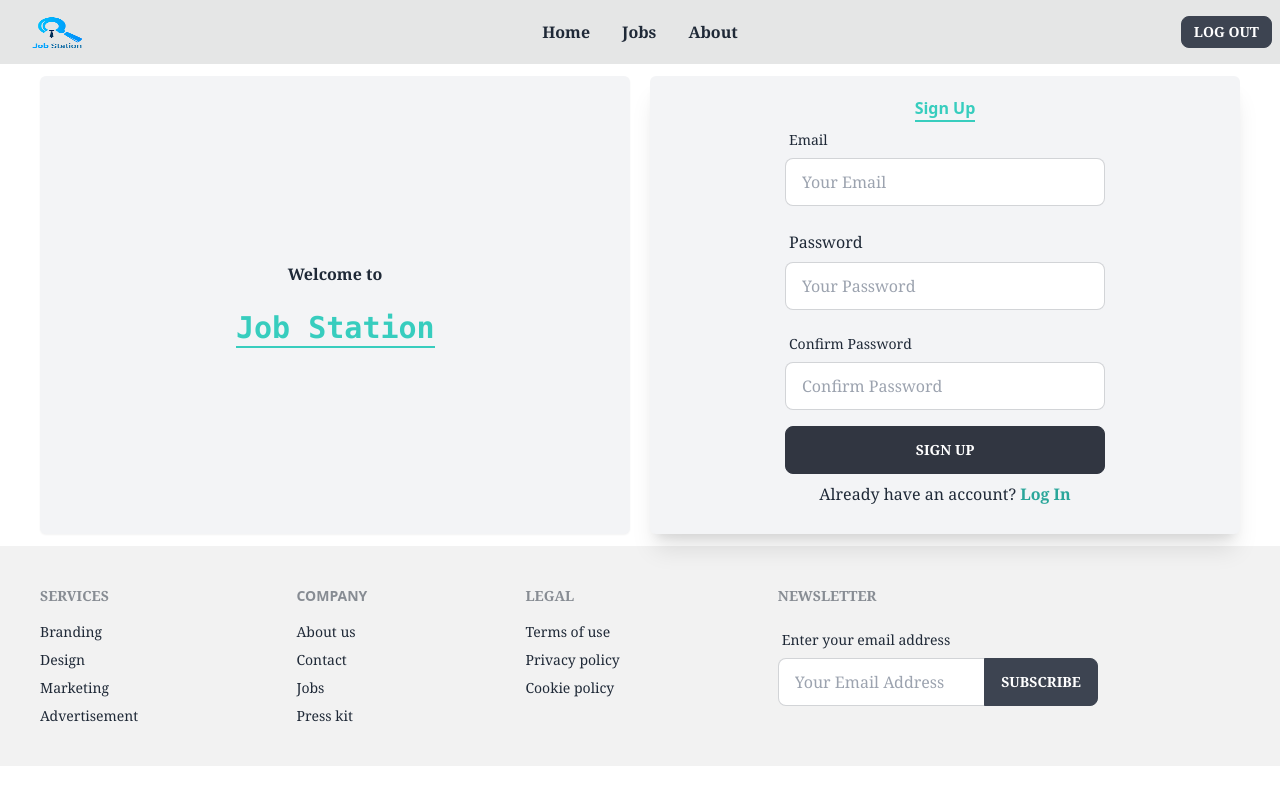
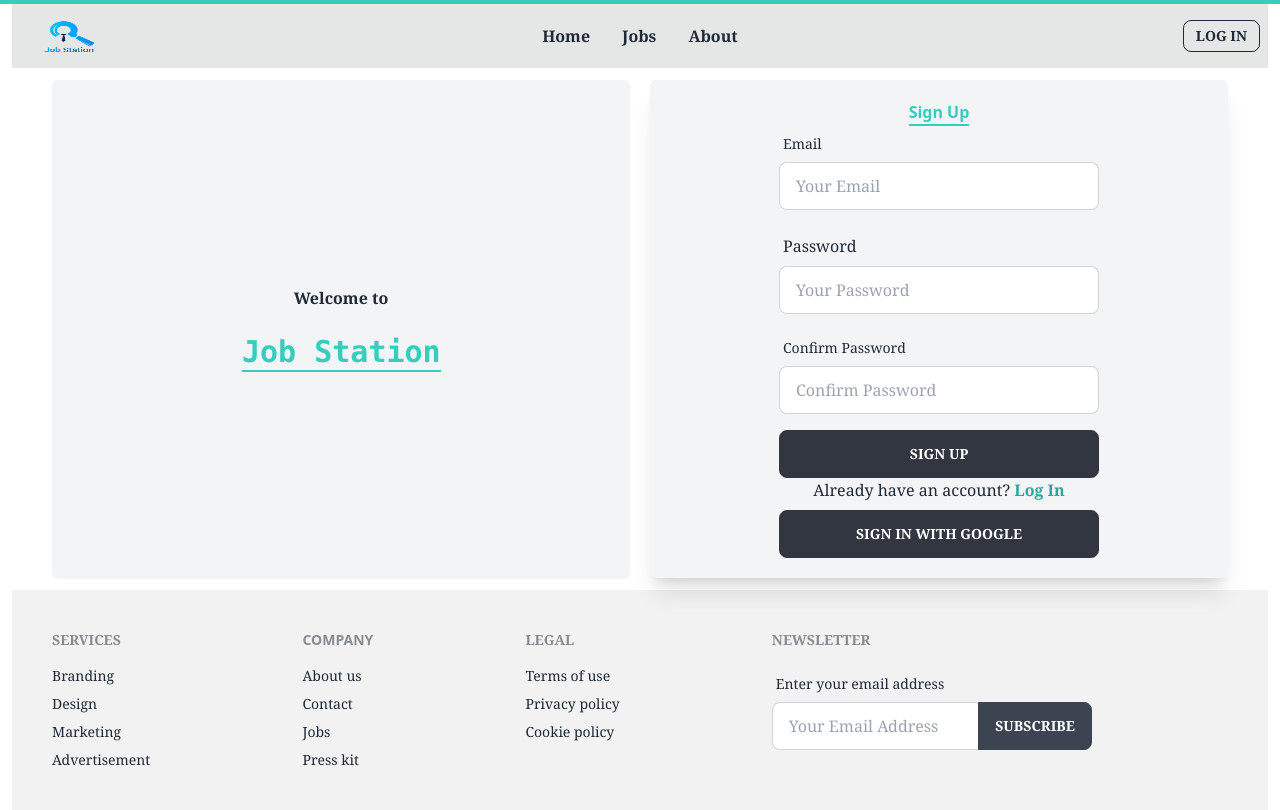
Before and after one commit to meraj191-35-2735/job-box, a React (Create React App) app: page /signup in a window 1280 px wide. Built offline with nearby package versions, Linux system fonts and the light colour scheme; no server answers.

Commit message:
something done

```diff
--- a/src/App.js
+++ b/src/App.js
@@ -1,21 +1,29 @@
 import { RouterProvider } from "react-router-dom";
 import router from "./routes/router";
-// import { useEffect } from "react";
-// import { themeChange } from "theme-change";
 import "./App.css";
 import AOS from "aos";
 import "aos/dist/aos.css";
+import { useEffect } from "react";
+import { onAuthStateChanged } from "firebase/auth";
+import auth from "./firebase/firebase.config";
+import { useDispatch } from "react-redux";
+import { setUser } from "./features/auth/authSlice";
 
 function App() {
-  // useEffect(() => {
-  //   themeChange(false);
-  // 👆 false parameter is required for react project
-  // }, []);
+  const dispatch = useDispatch();
   AOS.init();
+
+  useEffect(() => {
+    onAuthStateChanged(auth, (user) => {
+      if (user) {
+        dispatch(setUser(user.email));
+      }
+    });
+  }, [dispatch]);
   return (
-    <>
+    <div className="px-3 border-t-4 border-accent">
       <RouterProvider router={router}></RouterProvider>
-    </>
+    </div>
   );
 }
 
--- a/src/components/Header/Header.js
+++ b/src/components/Header/Header.js
@@ -83,12 +83,15 @@ const Header = () => {
         {email ? (
           <button
             onClick={handleSignOut}
-            className="btn btn-sm font-serif font-semibold"
+            className="btn btn-outline btn-sm font-serif font-semibold"
           >
             Log Out
           </button>
         ) : (
-          <Link to="login" className="btn btn-sm font-serif font-semibold">
+          <Link
+            to="login"
+            className="btn btn-outline btn-sm font-serif font-semibold"
+          >
             Log In
           </Link>
         )}
--- a/src/components/Login/Login.js
+++ b/src/components/Login/Login.js
@@ -3,7 +3,7 @@ import { useForm } from "react-hook-form";
 import { Link, useNavigate } from "react-router-dom";
 import Footer from "../Footer/Footer";
 import { useDispatch, useSelector } from "react-redux";
-import { logInUser } from "../../features/auth/authSlice";
+import { googleLogIn, logInUser } from "../../features/auth/authSlice";
 
 const Login = () => {
   const { isLoading, email } = useSelector((state) => state.auth);
@@ -17,6 +17,10 @@ const Login = () => {
 
   const onSubmit = ({ email, password }) => {
     dispatch(logInUser({ email, password }));
+  };
+
+  const handleGoogleLogIn = () => {
+    dispatch(googleLogIn());
   };
 
   useEffect(() => {
@@ -129,8 +133,8 @@ const Login = () => {
               value="Login"
             />
             <label htmlFor="signup">
-              <p className="font-serif my-2">
-                New to Job Box?{" "}
+              <p className="font-serif mb-3">
+                New to Job Station?{" "}
                 <span>
                   <Link className="font-bold text-accent-focus" to="/signup">
                     Sign Up
@@ -138,6 +142,12 @@ const Login = () => {
                 </span>
               </p>
             </label>
+            <input
+              className="btn btn-active  w-full max-w-xs font-serif"
+              type="button"
+              value="Sign in with Google"
+              onClick={handleGoogleLogIn}
+            />
           </form>
         </div>
       </div>
--- a/src/components/SignUp/SignUp.js
+++ b/src/components/SignUp/SignUp.js
@@ -3,7 +3,7 @@ import { useForm } from "react-hook-form";
 import { Link, useNavigate } from "react-router-dom";
 import Footer from "../Footer/Footer";
 import { useDispatch } from "react-redux";
-import { createUser } from "../../features/auth/authSlice";
+import { createUser, googleLogIn } from "../../features/auth/authSlice";
 
 const SignUp = () => {
   const [passwordError, setPasswordError] = useState("");
@@ -31,6 +31,10 @@ const SignUp = () => {
       setPasswordError("");
       setButtonDis(false);
     }
+  };
+
+  const handleGoogleLogIn = () => {
+    dispatch(googleLogIn());
   };
 
   return (
@@ -181,7 +185,7 @@ const SignUp = () => {
               />
             )}
             <label htmlFor="signup">
-              <p className="font-serif my-2">
+              <p className="font-serif mb-2">
                 Already have an account?{" "}
                 <span>
                   <Link className="font-bold text-accent-focus" to="/login">
@@ -190,6 +194,12 @@ const SignUp = () => {
                 </span>
               </p>
             </label>
+            <input
+              className="btn btn-active  w-full max-w-xs font-serif"
+              type="button"
+              value="Sign in with Google"
+              onClick={handleGoogleLogIn}
+            />
           </form>
         </div>
       </div>
--- a/src/features/auth/authSlice.js
+++ b/src/features/auth/authSlice.js
@@ -1,16 +1,18 @@
 import { createAsyncThunk, createSlice } from "@reduxjs/toolkit";
 import auth from "../../firebase/firebase.config";
 import {
+  GoogleAuthProvider,
   createUserWithEmailAndPassword,
   signInWithEmailAndPassword,
+  signInWithPopup,
 } from "firebase/auth";
 
 const initialState = {
-  email: " ",
-  role: " ",
+  email: "",
+  role: "",
   isLoading: true,
   isError: false,
-  error: " ",
+  error: "",
 };
 
 export const createUser = createAsyncThunk(
@@ -27,52 +29,80 @@ export const logInUser = createAsyncThunk(
     return data.user.email;
   }
 );
+export const googleLogIn = createAsyncThunk("auth/googleLogIn", async () => {
+  const googleProvider = new GoogleAuthProvider();
+  const data = await signInWithPopup(auth, googleProvider);
+  return data.user.email;
+});
 
 const authSlice = createSlice({
   name: "auth",
   initialState,
   reducers: {
-    logout: (state) => (state.email = " "),
+    logout: (state) => {
+      state.email = "";
+    },
+    setUser: (state, { payload }) => {
+      state.email = payload;
+      state.isLoading = false;
+    },
   },
   extraReducers: (builder) => {
     builder
       .addCase(createUser.pending, (state) => {
         state.isLoading = true;
         state.isError = false;
-        state.error = " ";
+        state.error = "";
       })
       .addCase(createUser.fulfilled, (state, action) => {
         state.isLoading = false;
         state.email = action.payload;
         state.isError = false;
-        state.error = " ";
+        state.error = "";
       })
       .addCase(createUser.rejected, (state, action) => {
         state.isLoading = false;
-        state.email = " ";
+        state.email = "";
         state.isError = true;
         state.error = action.error.message;
       })
       .addCase(logInUser.pending, (state) => {
         state.isLoading = true;
         state.isError = false;
-        state.error = " ";
+        state.error = "";
       })
       .addCase(logInUser.fulfilled, (state, action) => {
         state.isLoading = false;
         state.email = action.payload;
         state.isError = false;
-        state.error = " ";
+        state.error = "";
       })
       .addCase(logInUser.rejected, (state, action) => {
         state.isLoading = false;
-        state.email = " ";
+        state.email = "";
+        state.isError = true;
+        state.error = action.error.message;
+      })
+      .addCase(googleLogIn.pending, (state) => {
+        state.isLoading = true;
+        state.isError = false;
+        state.error = "";
+      })
+      .addCase(googleLogIn.fulfilled, (state, action) => {
+        state.isLoading = false;
+        state.email = action.payload;
+        state.isError = false;
+        state.error = "";
+      })
+      .addCase(googleLogIn.rejected, (state, action) => {
+        state.isLoading = false;
+        state.email = "";
         state.isError = true;
         state.error = action.error.message;
       });
   },
 });
 
-export const { logout } = authSlice.actions;
+export const { logout, setUser } = authSlice.actions;
 
 export default authSlice.reducer;
```
